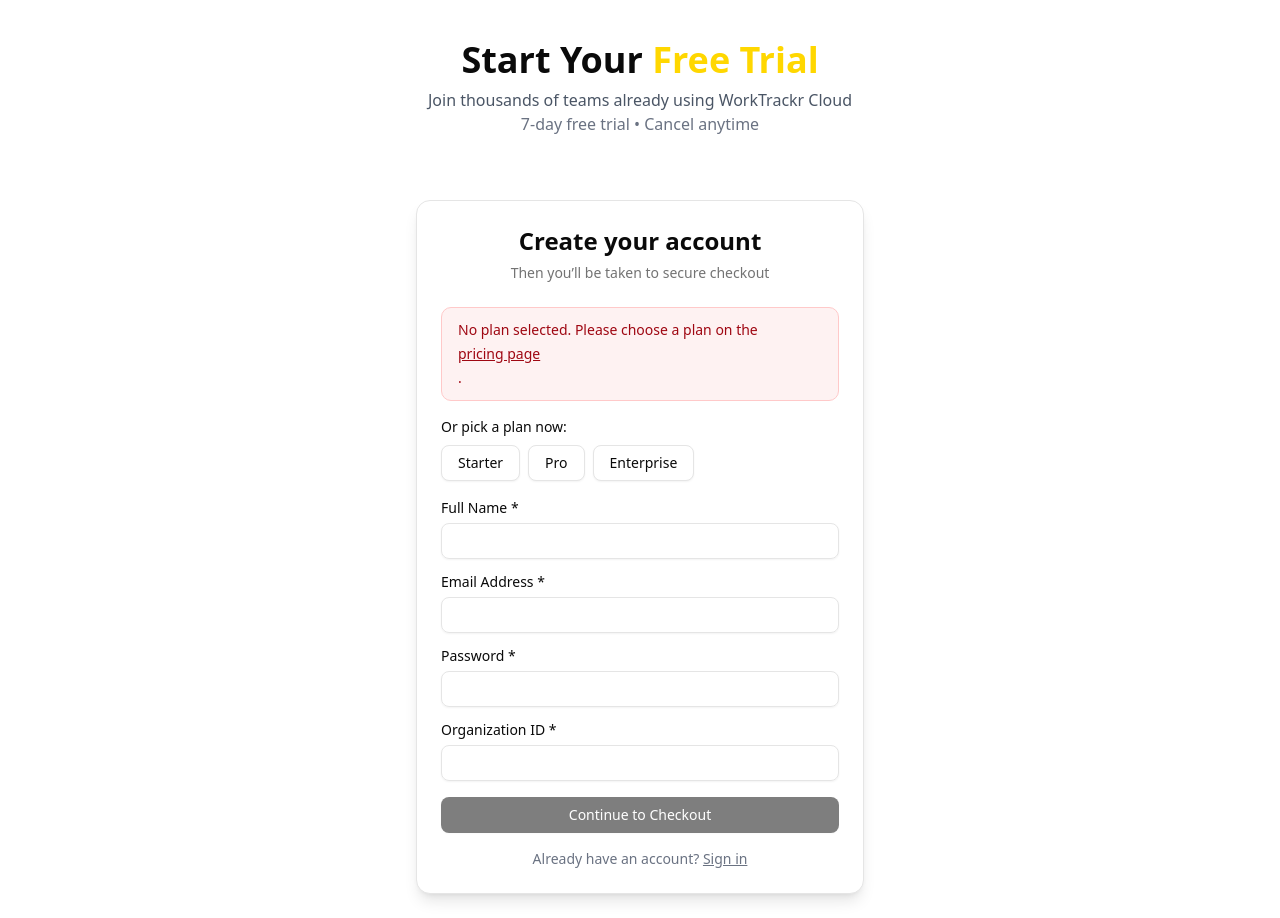
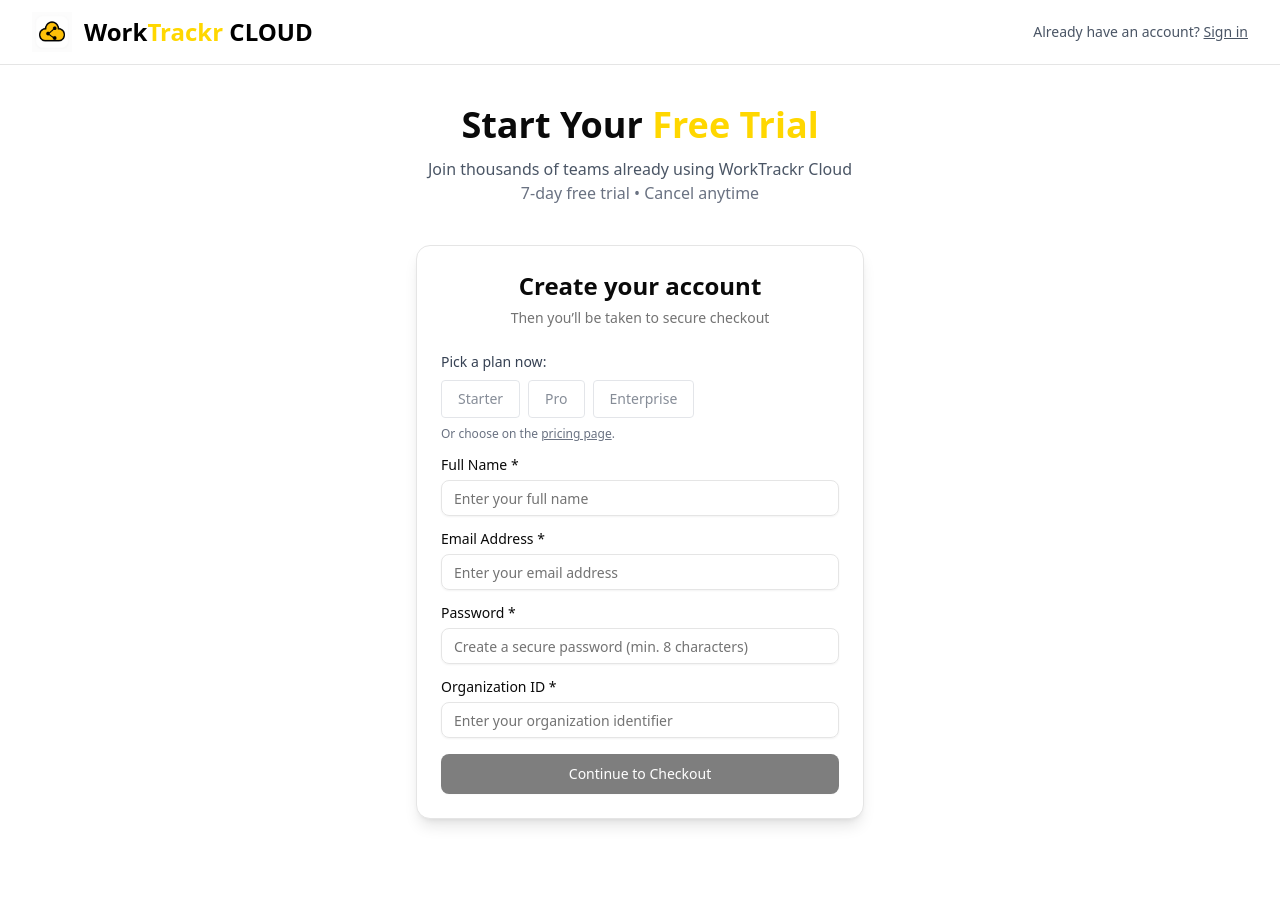
Before and after one commit to H6gvbhYujnhwP/worktrackr-app, a React (Vite) app in the folder web/client/: page /signup in a window 1280 px wide. After the commit the page ends 883 px from the top, so only its background shows below. Built offline with nearby package versions, Linux system fonts and the light colour scheme.

Commit message:
Update SignUp.jsx

```diff
--- a/web/client/src/SignUp.jsx
+++ b/web/client/src/SignUp.jsx
@@ -1,54 +1,91 @@
 // web/client/src/SignUp.jsx
-import React, { useEffect, useMemo, useState } from 'react';
-import { useNavigate, Link } from 'react-router-dom';
-import { Button } from '@/components/ui/button.jsx';
-import { Card, CardHeader, CardTitle, CardDescription, CardContent } from '@/components/ui/card.jsx';
-import { Input } from '@/components/ui/input.jsx';
-import { Label } from '@/components/ui/label.jsx';
-import { Alert, AlertDescription } from '@/components/ui/alert.jsx';
+import React, { useEffect, useMemo, useState } from 'react'
+import { useNavigate, Link } from 'react-router-dom'
+import { Button } from '@app/components/ui/button.jsx'
+import { Card, CardContent, CardDescription, CardHeader, CardTitle } from '@app/components/ui/card.jsx'
+import { Input } from '@app/components/ui/input.jsx'
+import { Label } from '@app/components/ui/label.jsx'
+import { Alert, AlertDescription } from '@app/components/ui/alert.jsx'
+import { Loader2 } from 'lucide-react'
+import worktrackrLogo from './assets/worktrackr_icon_only.png'
+
+/**
+ * Price ID resolution:
+ * 1) Prefer Vite env vars if present (production-friendly)
+ * 2) Else, use any localStorage overrides set by Pricing.jsx (e.g. "price_id_starter")
+ * 3) Else, leave blank (and the UI will prevent submission)
+ */
+function resolvePriceIds() {
+  const ls = typeof window !== 'undefined' ? window.localStorage : null
+  const fromEnv = {
+    starter: import.meta.env.VITE_PRICE_STARTER || '',
+    pro: import.meta.env.VITE_PRICE_PRO || '',
+    enterprise: import.meta.env.VITE_PRICE_ENTERPRISE || '',
+  }
+  const fromLocal = {
+    starter: ls?.getItem('price_id_starter') || '',
+    pro: ls?.getItem('price_id_pro') || '',
+    enterprise: ls?.getItem('price_id_enterprise') || '',
+  }
+  return {
+    starter: fromEnv.starter || fromLocal.starter || '',
+    pro: fromEnv.pro || fromLocal.pro || '',
+    enterprise: fromEnv.enterprise || fromLocal.enterprise || '',
+  }
+}
 
 export default function SignUp() {
-  const nav = useNavigate();
-  const [form, setForm] = useState({ name: '', email: '', password: '', orgId: '' });
-  const [busy, setBusy] = useState(false);
-  const [error, setError] = useState('');
+  const nav = useNavigate()
+  const [form, setForm] = useState({ name: '', email: '', password: '', orgId: '' })
+  const [errors, setErrors] = useState({})
+  const [generalError, setGeneralError] = useState(null)
+  const [busy, setBusy] = useState(false)
 
-  // (Optional) allow /signup?plan=starter as a fallback
-  const PRICE_IDS = useMemo(() => ({
-    starter: import.meta.env.VITE_STRIPE_PRICE_STARTER || '',
-    pro: import.meta.env.VITE_STRIPE_PRICE_PRO || '',
-    enterprise: import.meta.env.VITE_STRIPE_PRICE_ENTERPRISE || '',
-  }), []);
+  // plan picking
+  const [selectedPlan, setSelectedPlan] = useState('') // 'starter' | 'pro' | 'enterprise' | ''
+  const priceIds = useMemo(resolvePriceIds, [])
+  const selectedPriceId = selectedPlan ? priceIds[selectedPlan] : ''
 
+  // If Pricing page set a plan in storage, auto-load it
   useEffect(() => {
-    const qp = new URLSearchParams(window.location.search);
-    const plan = qp.get('plan'); // 'starter'|'pro'|'enterprise'
-    if (plan && PRICE_IDS[plan]) {
-      localStorage.setItem('selectedPriceId', PRICE_IDS[plan]);
+    const preselected = localStorage.getItem('selectedPlan')
+    if (preselected && ['starter', 'pro', 'enterprise'].includes(preselected)) {
+      setSelectedPlan(preselected)
     }
-  }, [PRICE_IDS]);
-
-  const selectedPriceId = localStorage.getItem('selectedPriceId') || '';
+  }, [])
 
   function onChange(e) {
-    setForm({ ...form, [e.target.name]: e.target.value });
+    const { name, value } = e.target
+    setForm(prev => ({ ...prev, [name]: value }))
+    if (errors[name]) setErrors(prev => ({ ...prev, [name]: null }))
+  }
+
+  function validate() {
+    const next = {}
+    if (!selectedPlan || !selectedPriceId) {
+      next.plan = 'Please choose a plan above.'
+    }
+    if (!form.name.trim()) next.name = 'Name is required.'
+    if (!form.email.trim()) next.email = 'Email is required.'
+    else if (!/^[^\s@]+@[^\s@]+\.[^\s@]+$/.test(form.email)) next.email = 'Email is invalid.'
+    if (!form.password || form.password.length < 8) next.password = 'Password must be at least 8 characters.'
+    if (!form.orgId.trim()) next.orgId = 'Organization ID is required.'
+    return next
   }
 
   async function onSubmit(e) {
-    e.preventDefault();
-    setError('');
-
-    if (!selectedPriceId) {
-      setError('No plan selected. Please choose a plan first.');
-      return;
-    }
-    if (!form.name || !form.email || !form.password || !form.orgId) {
-      setError('Please complete all required fields.');
-      return;
+    e.preventDefault()
+    setGeneralError(null)
+    const v = validate()
+    if (Object.keys(v).length) {
+      setErrors(v)
+      return
     }
 
+    setBusy(true)
     try {
-      setBusy(true);
+      // Kick off Stripe checkout (Option B)
+      // Server expects: full_name, email, password, org_slug, price_id
       const resp = await fetch('/api/auth/signup/start', {
         method: 'POST',
         headers: { 'Content-Type': 'application/json' },
@@ -58,33 +95,92 @@
           email: form.email.trim().toLowerCase(),
           password: form.password,
           org_slug: form.orgId.trim(),
-          price_id: selectedPriceId, // pass chosen plan to backend
+          price_id: selectedPriceId,
         }),
-      });
-
-      const data = await resp.json().catch(() => ({}));
+      })
+      const data = await resp.json().catch(() => ({}))
       if (!resp.ok || !data?.url) {
-        throw new Error(data?.error || 'Failed to start checkout');
+        // show server-side field errors if provided
+        if (data?.details && Array.isArray(data.details)) {
+          const backend = {}
+          data.details.forEach(d => {
+            if (d?.path?.[0]) backend[d.path[0]] = d.message
+          })
+          setErrors(backend)
+        } else if (data?.error) {
+          setGeneralError(data.error)
+        } else {
+          setGeneralError('Failed to start checkout')
+        }
+        return
       }
 
-      // Redirect to Stripe Checkout
-      window.location.href = data.url;
+      // Persist selection for later pages (optional)
+      localStorage.setItem('selectedPlan', selectedPlan)
+      localStorage.setItem('orgId', form.orgId.trim())
+
+      // Off you go to Stripe Checkout
+      window.location.href = data.url
     } catch (err) {
-      setError(err.message || 'Unexpected error');
+      setGeneralError(err.message || 'Network error')
     } finally {
-      setBusy(false);
+      setBusy(false)
     }
+  }
+
+  const PlanButton = ({ planKey, children }) => {
+    const active = selectedPlan === planKey
+    const hasId = priceIds[planKey]
+    const common = 'px-4 py-2 rounded border transition text-sm'
+    const inactive = 'border-gray-300 text-gray-700 hover:bg-gray-50'
+    const activeCls = 'bg-black text-white border-black'
+    const disabledCls = 'opacity-60 cursor-not-allowed'
+    return (
+      <button
+        type="button"
+        aria-pressed={active}
+        onClick={() => hasId && setSelectedPlan(planKey)}
+        className={`${common} ${active ? activeCls : inactive} ${!hasId ? disabledCls : ''}`}
+        title={!hasId ? 'Price ID not configured' : ''}
+      >
+        {children}
+      </button>
+    )
   }
 
   return (
     <div className="min-h-screen bg-background">
-      <section className="py-10 px-4 text-center">
-        <h1 className="text-4xl font-bold">Start Your <span className="worktrackr-yellow">Free Trial</span></h1>
-        <p className="text-gray-600 mt-2">Join thousands of teams already using WorkTrackr Cloud</p>
+      {/* Top nav (logo + back) */}
+      <nav className="border-b bg-white">
+        <div className="max-w-7xl mx-auto px-4 sm:px-6 lg:px-8">
+          <div className="flex justify-between items-center h-16">
+            <div className="logo-container cursor-pointer" onClick={() => nav('/')}>
+              <img src={worktrackrLogo} alt="WorkTrackr Cloud" className="w-10 h-10" />
+              <div className="logo-text">
+                Work<span className="trackr">Trackr</span> CLOUD
+              </div>
+            </div>
+            <div className="text-sm text-gray-600">
+              Already have an account?{' '}
+              <Link to="/login" className="underline">Sign in</Link>
+            </div>
+          </div>
+        </div>
+      </nav>
+
+      {/* Heading */}
+      <section className="py-10 text-center">
+        <h1 className="text-4xl font-bold">
+          Start Your <span className="worktrackr-yellow">Free Trial</span>
+        </h1>
+        <p className="mt-3 text-gray-600">
+          Join thousands of teams already using WorkTrackr Cloud
+        </p>
         <p className="text-gray-500">7-day free trial • Cancel anytime</p>
       </section>
 
-      <section className="py-6 px-4">
+      {/* Main card */}
+      <section className="px-4 pb-16">
         <div className="max-w-md mx-auto">
           <Card className="shadow-lg">
             <CardHeader className="text-center">
@@ -92,70 +188,118 @@
               <CardDescription>Then you’ll be taken to secure checkout</CardDescription>
             </CardHeader>
             <CardContent>
-              {(!selectedPriceId) && (
+              {/* Error banners */}
+              {generalError && (
                 <Alert className="mb-4 border-red-200 bg-red-50">
                   <AlertDescription className="text-red-800">
-                    No plan selected. Please choose a plan on the <Link to="/pricing" className="underline">pricing page</Link>.
+                    {generalError}
                   </AlertDescription>
                 </Alert>
               )}
-              {error && (
+              {errors.plan && (
                 <Alert className="mb-4 border-red-200 bg-red-50">
                   <AlertDescription className="text-red-800">
-                    {error}
+                    {errors.plan} <Link to="/pricing" className="underline">pricing page</Link>.
                   </AlertDescription>
                 </Alert>
               )}
 
-              {/* Optional tiny fallback picker if someone lands here directly */}
-              {!selectedPriceId && (
-                <div className="mb-5">
-                  <p className="text-sm mb-2">Or pick a plan now:</p>
-                  <div className="flex gap-2">
-                    <Button type="button" variant="outline" onClick={() => { localStorage.setItem('selectedPriceId', PRICE_IDS.starter); nav(0); }}>Starter</Button>
-                    <Button type="button" variant="outline" onClick={() => { localStorage.setItem('selectedPriceId', PRICE_IDS.pro); nav(0); }}>Pro</Button>
-                    <Button type="button" variant="outline" onClick={() => { localStorage.setItem('selectedPriceId', PRICE_IDS.enterprise); nav(0); }}>Enterprise</Button>
-                  </div>
+              {/* Inline plan picker */}
+              <div className="mb-4">
+                <p className="text-sm text-gray-700 mb-2">Pick a plan now:</p>
+                <div className="flex gap-2">
+                  <PlanButton planKey="starter">Starter</PlanButton>
+                  <PlanButton planKey="pro">Pro</PlanButton>
+                  <PlanButton planKey="enterprise">Enterprise</PlanButton>
                 </div>
-              )}
+                {!selectedPlan && (
+                  <p className="mt-2 text-xs text-gray-500">
+                    Or choose on the <Link to="/pricing" className="underline">pricing page</Link>.
+                  </p>
+                )}
+              </div>
 
+              {/* Sign up form */}
               <form onSubmit={onSubmit} className="space-y-4">
                 <div className="space-y-2">
                   <Label htmlFor="name">Full Name *</Label>
-                  <Input id="name" name="name" value={form.name} onChange={onChange} required />
+                  <Input
+                    id="name"
+                    name="name"
+                    value={form.name}
+                    onChange={onChange}
+                    placeholder="Enter your full name"
+                    className={errors.name ? 'border-red-500' : ''}
+                    required
+                  />
+                  {errors.name && <p className="text-sm text-red-600">{errors.name}</p>}
                 </div>
 
                 <div className="space-y-2">
                   <Label htmlFor="email">Email Address *</Label>
-                  <Input id="email" name="email" type="email" value={form.email} onChange={onChange} required />
+                  <Input
+                    id="email"
+                    name="email"
+                    type="email"
+                    value={form.email}
+                    onChange={onChange}
+                    placeholder="Enter your email address"
+                    className={errors.email ? 'border-red-500' : ''}
+                    required
+                  />
+                  {errors.email && <p className="text-sm text-red-600">{errors.email}</p>}
                 </div>
 
                 <div className="space-y-2">
                   <Label htmlFor="password">Password *</Label>
-                  <Input id="password" name="password" type="password" minLength={8} value={form.password} onChange={onChange} required />
+                  <Input
+                    id="password"
+                    name="password"
+                    type="password"
+                    value={form.password}
+                    onChange={onChange}
+                    placeholder="Create a secure password (min. 8 characters)"
+                    className={errors.password ? 'border-red-500' : ''}
+                    minLength={8}
+                    required
+                  />
+                  {errors.password && <p className="text-sm text-red-600">{errors.password}</p>}
                 </div>
 
                 <div className="space-y-2">
                   <Label htmlFor="orgId">Organization ID *</Label>
-                  <Input id="orgId" name="orgId" value={form.orgId} onChange={onChange} required />
+                  <Input
+                    id="orgId"
+                    name="orgId"
+                    value={form.orgId}
+                    onChange={onChange}
+                    placeholder="Enter your organization identifier"
+                    className={errors.orgId ? 'border-red-500' : ''}
+                    required
+                  />
+                  {errors.orgId && <p className="text-sm text-red-600">{errors.orgId}</p>}
                 </div>
 
                 <Button
                   type="submit"
                   className="w-full worktrackr-bg-black hover:bg-gray-800 text-white"
-                  disabled={busy || !selectedPriceId}
+                  disabled={busy || !selectedPlan || !selectedPriceId}
+                  size="lg"
                 >
-                  {busy ? 'Preparing checkout…' : 'Continue to Checkout'}
+                  {busy ? (
+                    <>
+                      <Loader2 className="w-4 h-4 mr-2 animate-spin" />
+                      Continuing…
+                    </>
+                  ) : (
+                    'Continue to Checkout'
+                  )}
                 </Button>
               </form>
-
-              <p className="text-center text-sm text-gray-500 mt-4">
-                Already have an account? <Link className="underline" to="/login">Sign in</Link>
-              </p>
             </CardContent>
           </Card>
         </div>
       </section>
     </div>
-  );
+  )
 }
```
